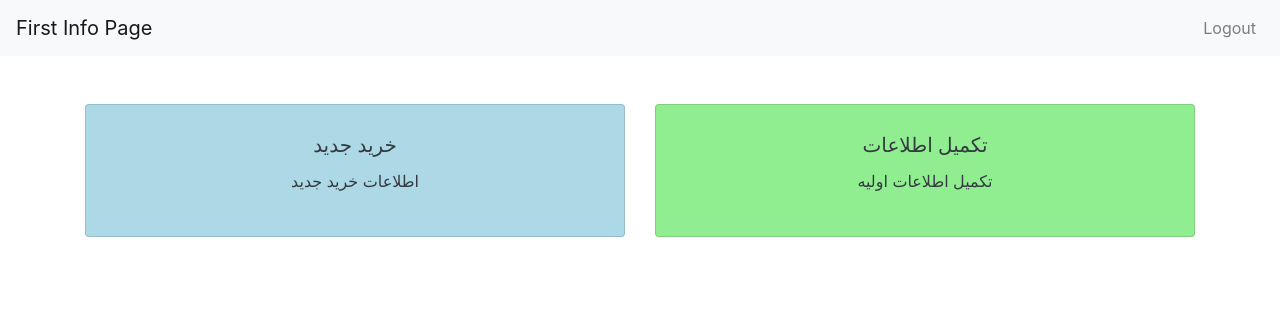
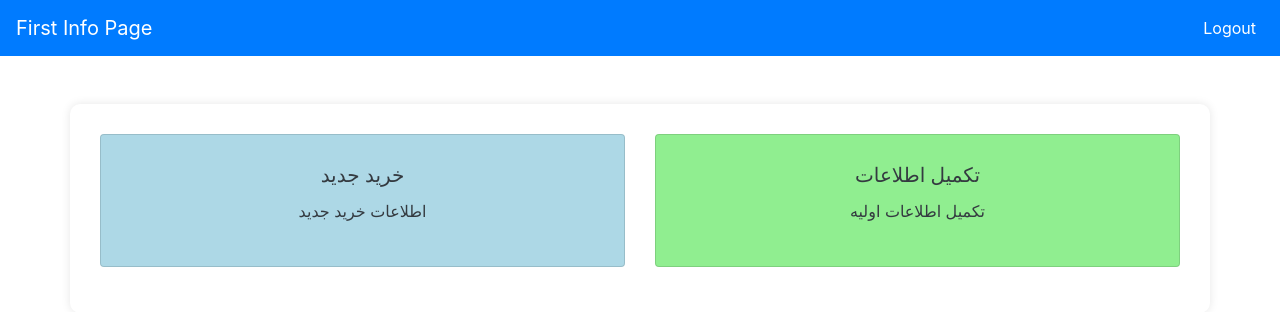
Before and after one commit to tohid1997/car-selling-project, a Flask app: page /first_info in a window 1280 px wide. Shown: the top 312 px of the page. Run offline with Flask 3, Linux system fonts and the light colour scheme; the visitor is signed in with stand-in values (Sample User, id 1); some libraries are stand-ins or nearby versions.

Commit message:
complete3

```diff
--- a/templates/first_info.html
+++ b/templates/first_info.html
@@ -11,6 +11,21 @@
         .card:hover {
             transform: scale(1.05);
             transition: transform 0.2s;
+        }
+        .navbar {
+            background-color: #007bff;
+        }
+        .navbar-brand, .nav-link {
+            color: #fff !important;
+        }
+        .container {
+            background-color: #fff;
+            padding: 30px;
+            border-radius: 10px;
+            box-shadow: 0 0 10px rgba(0, 0, 0, 0.1);
+        }
+        .form-control {
+            border-radius: 0.25rem;
         }
         .card {
             margin-bottom: 15px; /* Add margin to the bottom of each card */
@@ -26,7 +41,7 @@
     </style>
 </head>
 <body>
-    <nav class="navbar navbar-expand-lg navbar-light bg-light">
+    <nav class="navbar navbar-expand-lg navbar-light bg-primary">
         <a class="navbar-brand" href="#">First Info Page</a>
         <div class="collapse navbar-collapse" id="navbarNav">
             <ul class="navbar-nav ml-auto">
```
